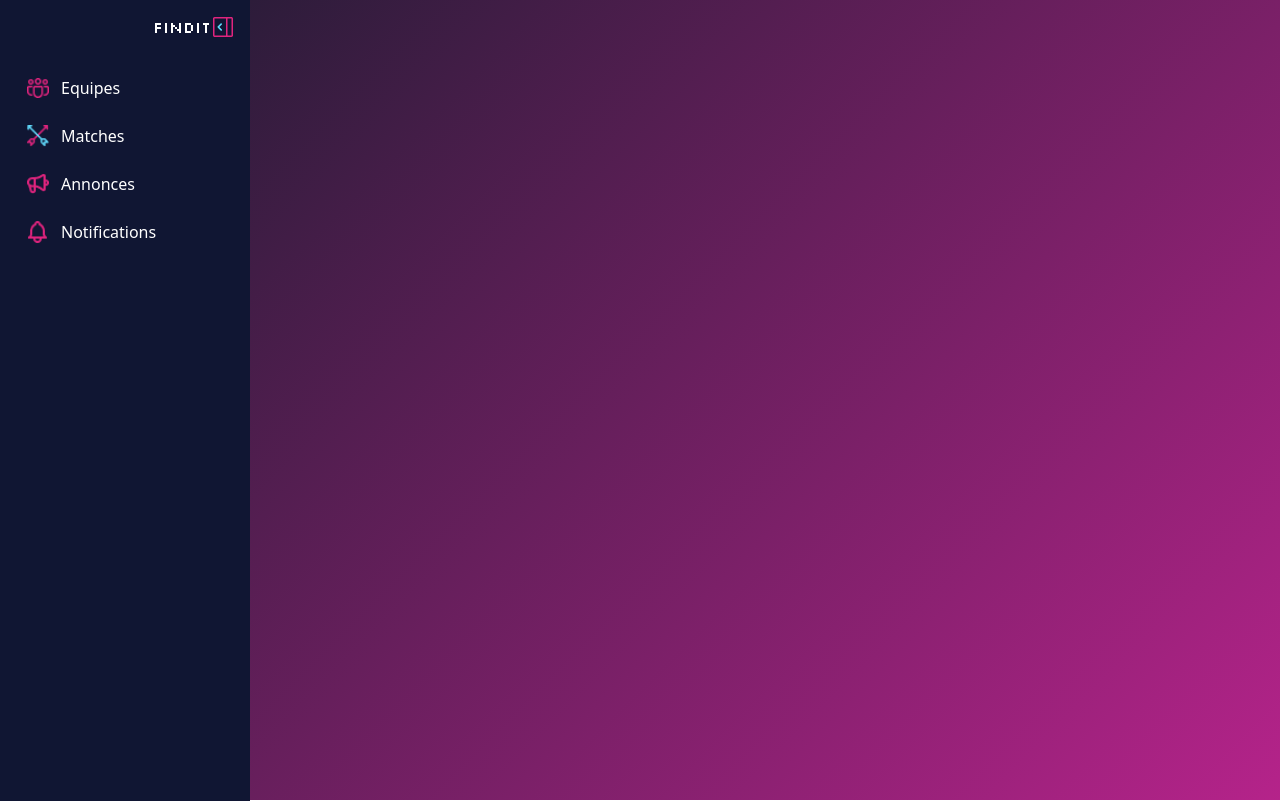
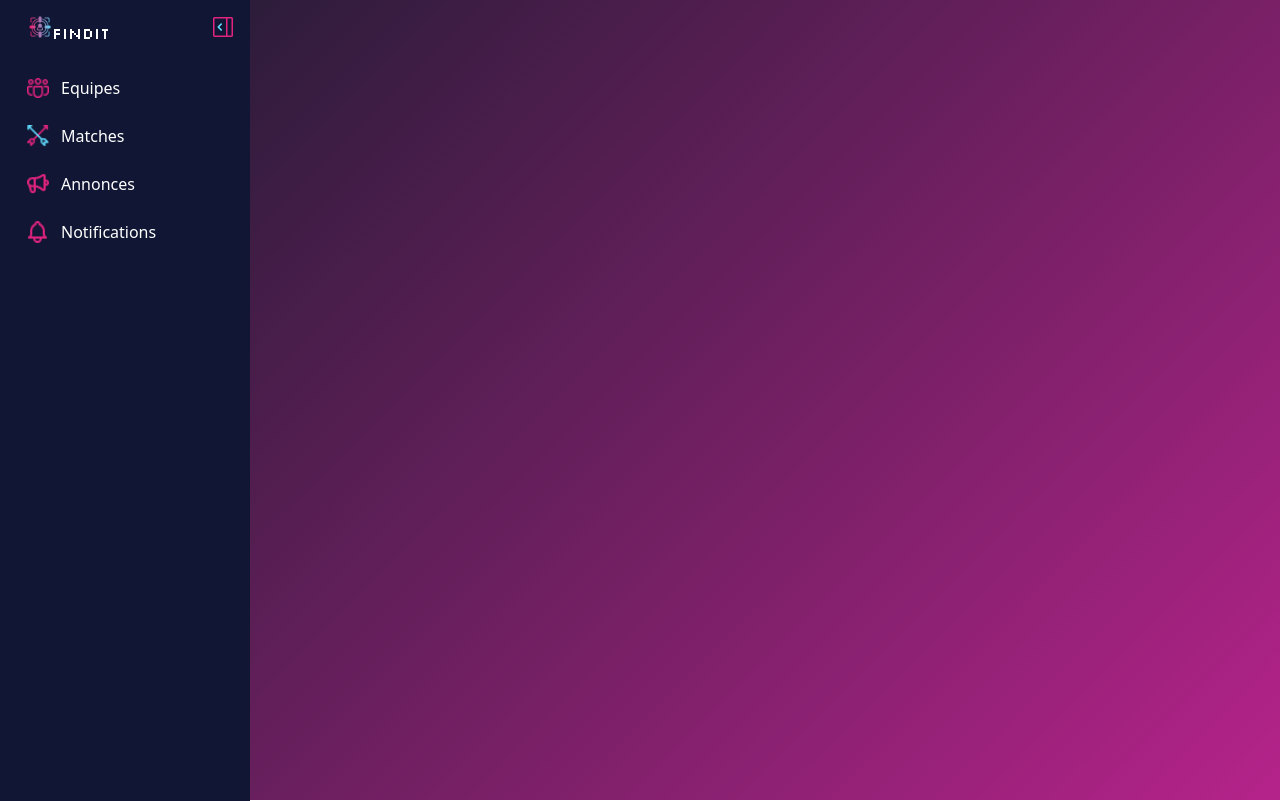
Before and after one commit to kenant68/Find-It, a React (Vite) app: page /dashboard in a window 1280 px wide. Built offline with nearby package versions, Linux system fonts and the light colour scheme.

Commit message:
ajout du logo dans la navbar

```diff
--- a/src/components/Navbar/Navbar.jsx
+++ b/src/components/Navbar/Navbar.jsx
@@ -8,6 +8,7 @@ import teamsIcon from "../../assets/teams.png";
 import matchsIcon from "../../assets/matchs.png";
 import announceIcon from "../../assets/announce.png";
 import notificationIcon from "../../assets/notifications.png";
+import logo from "../../assets/logo.png";
 
 export default function Navbar() {
     const [isCollapsed, setIsCollapsed] = useState(false);
@@ -15,7 +16,17 @@ export default function Navbar() {
     return (
         <aside className={`${styles.sidebar} ${isCollapsed ? styles.collapsed : ""}`}>
             <div className={styles.topSection}>
-                {!isCollapsed && <span className={styles.title}>FindIT</span>}
+                <div className={styles.logoTitle}>
+                    <img
+                        src={logo}
+                        alt=""
+                        aria-hidden="true"
+                        className={styles.toggleIcon}
+                    />
+                    {!isCollapsed && <span className={styles.title}>FindIT</span>}
+
+                </div>
+
                 <button
                     className={styles.toggleBtn}
                     onClick={() => setIsCollapsed(!isCollapsed)}
--- a/src/components/Navbar/Navbar.module.css
+++ b/src/components/Navbar/Navbar.module.css
@@ -81,3 +81,10 @@
 .title{
     font-family: Silkscreen, cursive;
 }
+
+.logoTitle{
+    position: absolute;
+    margin-right: 50%;
+    justify-content: space-between;
+    gap: 16px;
+}
```
